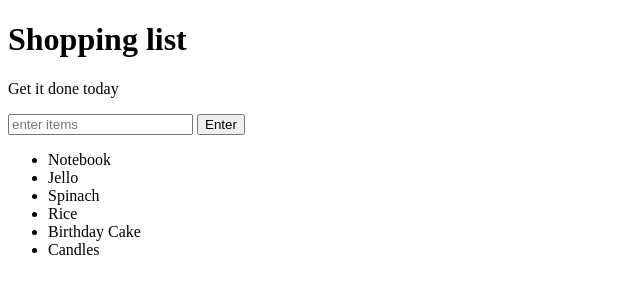
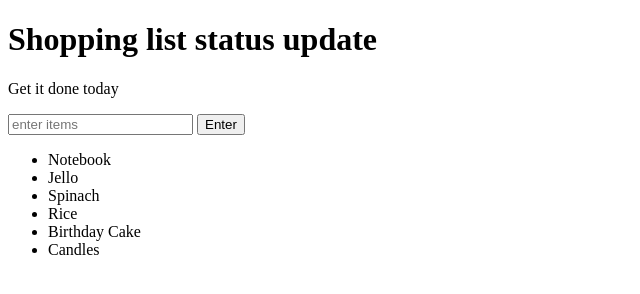
Before and after one commit to Husainaj/background-generator, a plain HTML site: page index.html in a window 1280 px wide. Shown: the whole page, without its empty margins (0-640 px from the left). Drawn offline with Linux system fonts and the light colour scheme.

Commit message:
changing text

```diff
--- a/index.html
+++ b/index.html
@@ -8,7 +8,7 @@
     <link rel="stylesheet" href="">
 </head>
 <body>
-    <h1>Shopping list</h1>
+    <h1>Shopping list status update</h1>
     <p id="first">Get it done today</p>
     <input id="userinput" type="text" placeholder="enter items">
     <button id="enter">Enter</button>
```
